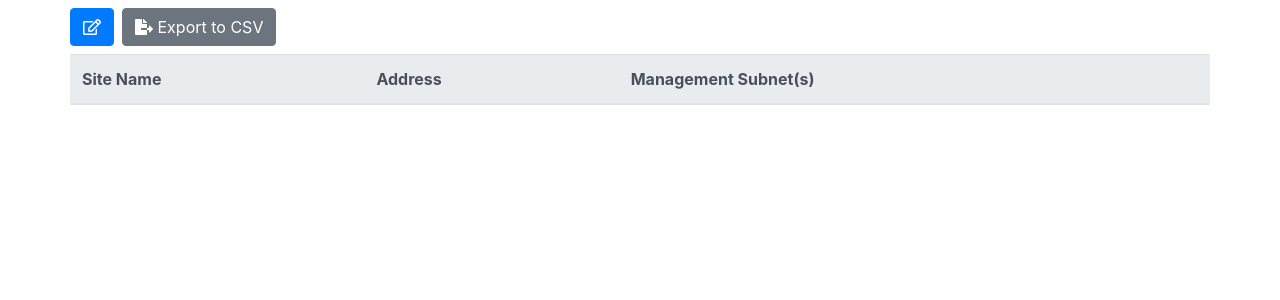
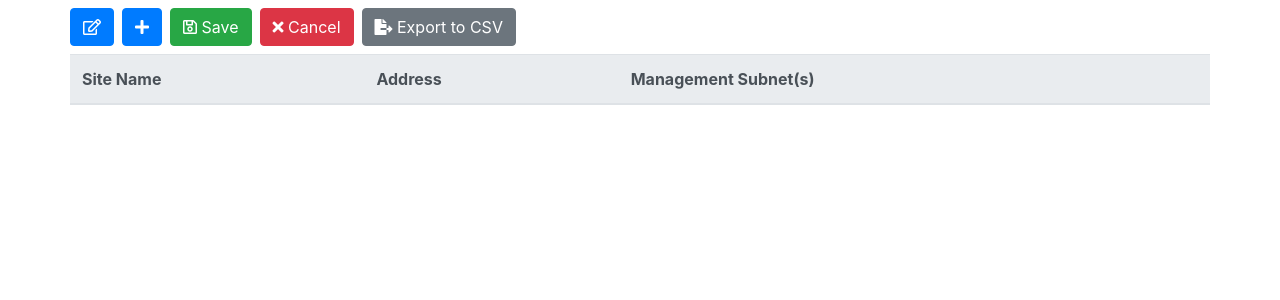
Before and after one commit to netristech/Network-Automation, a PHP site: page / in a window 1280 px wide. Shown: the top 300 px of the page. Run offline with PHP 8.4, Linux system fonts and the light colour scheme; lists and menus that the app fills with data are empty.

Commit message:
Testing edit functionality

```diff
--- a/Web/nav.php
+++ b/Web/nav.php
@@ -4,5 +4,8 @@
     <div id="sites" class="container">
       <div id ="nav" class="row pt-2 pb-2">
         <button type="button" class="btn btn-primary mr-2"><i class="far fa-edit"></i></button>
+        <button type="button" class="btn btn-primary mr-2"><i class="fas fa-plus"></i></button>
+        <button type="button" class="btn btn-success mr-2"><i class="far fa-save"></i>&nbsp;Save</button>
+        <button type="button" class="btn btn-danger mr-2"><i class="fas fa-times"></i>&nbsp;Cancel</button>
         <button type="button" class="btn btn-secondary mr-2"><i class="fas fa-file-export"></i>&nbsp;Export to CSV</button>
       </div>
```
